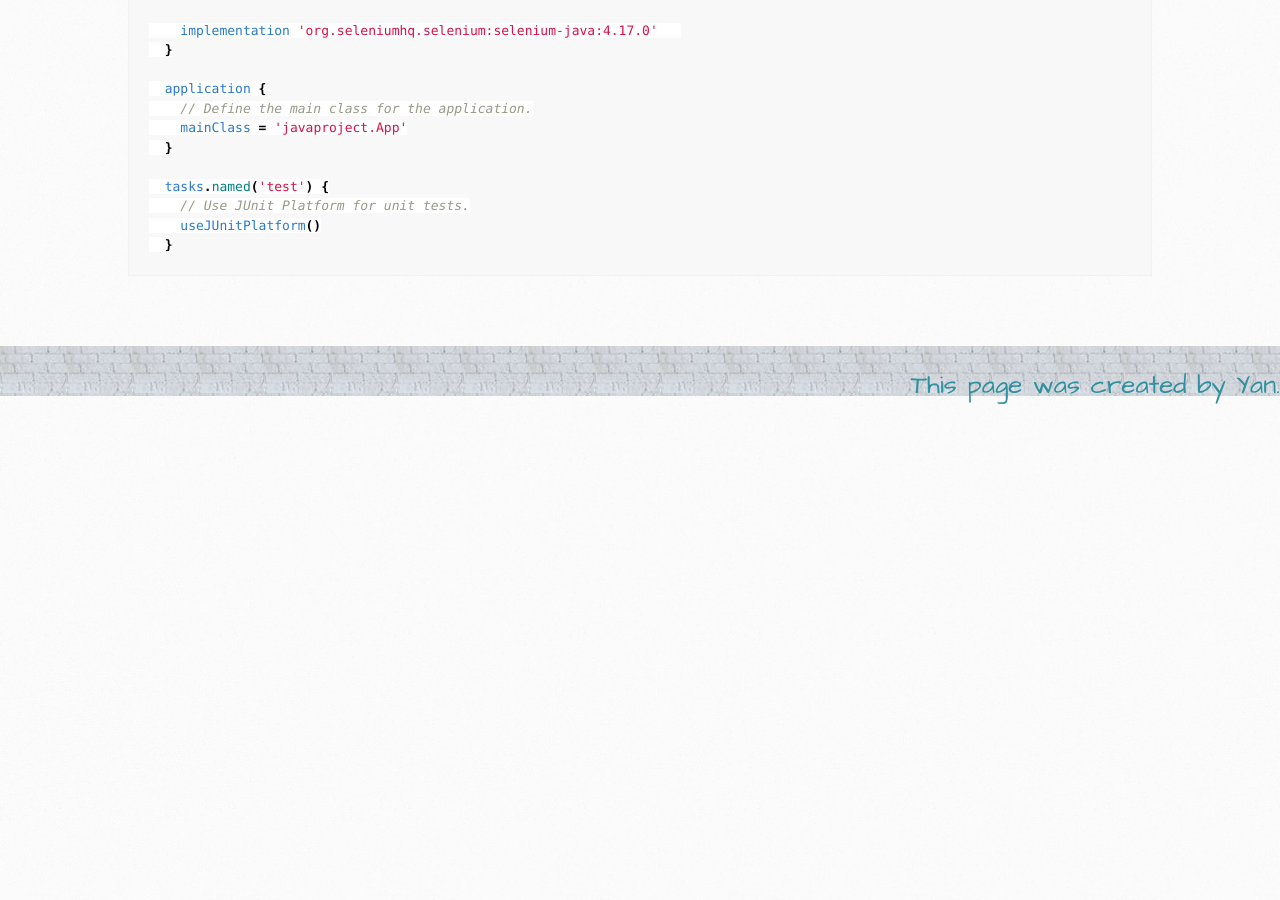
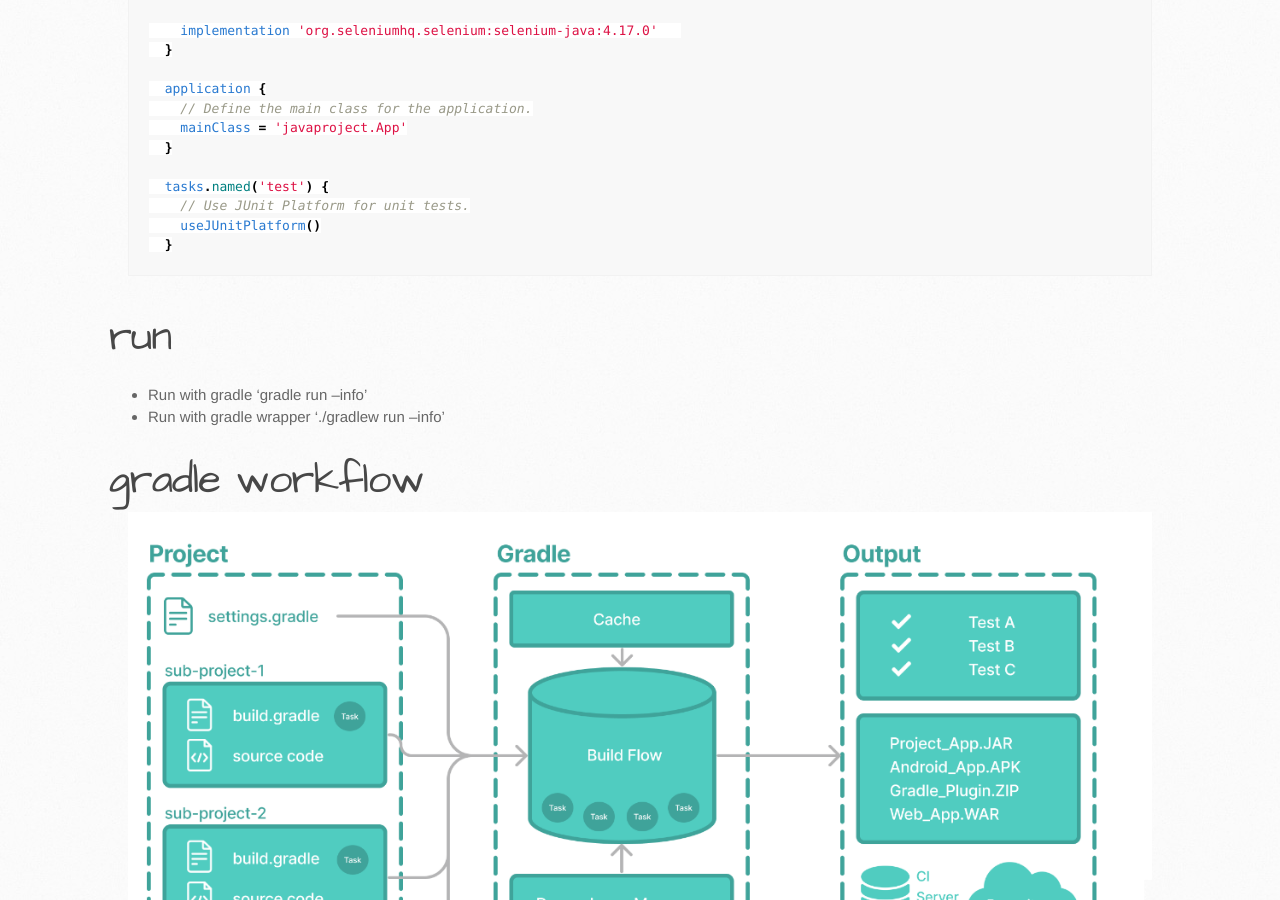
Before and after one commit to itcraftme/itcraftme, a Jekyll site: the page built from docs/it/Gradle.md, in a window 1280 px wide and 900 px high, scrolled down 1444 px. Built offline with Jekyll 4.4.1, drawn with Linux system fonts in a browser that asks for light colours; our own code applies the rules of GitHub Pages for plain Markdown files; before the commit the page ends 1849 px from its top, so only the background shows below that.

Commit message:
add gradle run and workflow picture

````diff
--- a/docs/it/Gradle.md
+++ b/docs/it/Gradle.md
@@ -38,3 +38,9 @@ Best tool for building Java projects
     useJUnitPlatform()
   }
   ```
+# run
+  - Run with gradle 'gradle run --info'
+  - Run with gradle wrapper './gradlew run --info'
+
+# gradle workflow
+  ![workflow](./images/gradleworkflow.png)
````
Also changed, not shown: docs/it/images/gradleworkflow.png (added).
